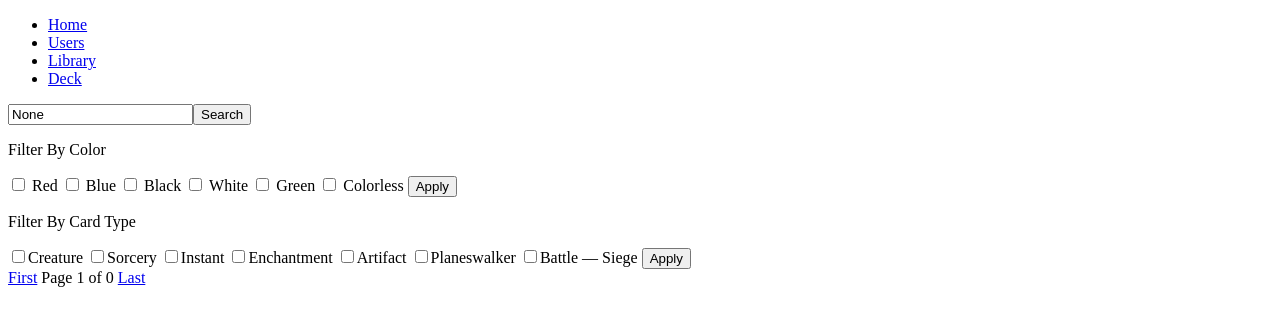
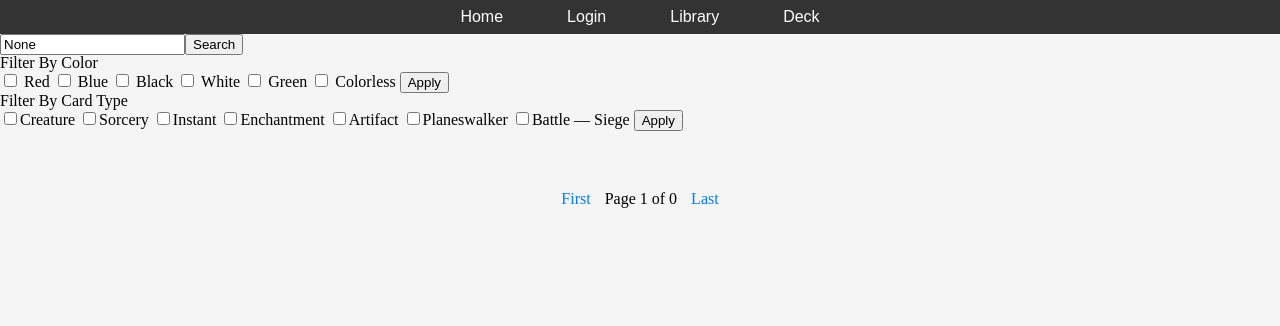
Before and after one commit to kodyswells/specs-capstone, a Flask app: page /search in a window 1280 px wide. Shown: the top 326 px of the page. Run offline with Flask 3, Linux system fonts and the light colour scheme; the visitor is signed in with stand-in values (Sample User, id 1).

Commit message:
Added styling to the library page, and made a dedicated page for login

```diff
--- a/server.py
+++ b/server.py
@@ -1,5 +1,6 @@
 from flask import Flask, render_template, flash, redirect, session, request
 from model import connect_to_db, User, Card, Deck, CardDeck, Library, db
+from collections import defaultdict
 
 app = Flask(__name__)
 app.secret_key = "DevTest"
@@ -29,7 +30,11 @@ def register_user():
         db.session.commit()
         flash("Account created! Please log in.")
 
-    return redirect("/")
+    return render_template("login.html")
+
+@app.route("/login")
+def login_page():
+    return render_template("login.html")
 
 @app.route("/login", methods=["POST"])
 def login():
@@ -44,7 +49,7 @@ def login():
         return redirect("/")
     else:
         flash("Invalid login information")
-        return redirect("/")
+        return render_template("login.html")
 
 @app.route("/logout", methods=["POST"])
 def logout():
@@ -168,11 +173,32 @@ def show_cards_in_deck(deck_id):
     card_decks = CardDeck.get_by_deck_id(deck_id)
     cards = [cd.card for cd in card_decks]
 
-    return render_template("individual_deck.html", deck=deck, cards=cards)
+    # Group cards by type
+    cards_by_type = defaultdict(list)
+    for card in cards:
+        card_type = card.type_line_front
+        if "Creature" in card_type:
+            cards_by_type["Creature"].append(card)
+        elif "Sorcery" in card_type:
+            cards_by_type["Sorcery"].append(card)
+        elif "Instant" in card_type:
+            cards_by_type["Instant"].append(card)
+        elif "Enchantment" in card_type:
+            cards_by_type["Enchantment"].append(card)
+        elif "Artifact" in card_type:
+            cards_by_type["Artifact"].append(card)
+        elif "Planeswalker" in card_type:
+            cards_by_type["Planeswalker"].append(card)
+        elif "Battle" in card_type:
+            cards_by_type["Battle — Siege"].append(card)
+        elif "Land" in card_type:
+            cards_by_type["Land"].append(card)
+
+    return render_template("individual_deck.html", deck=deck, cards_by_type=cards_by_type)
 
 @app.route("/deck/remove_card", methods=["POST"])
 def remove_card():
-    name_req = request.form.get("name").strip()  # Strip any leading/trailing whitespace
+    name_req = request.form.get("name").strip()
     deck_id = request.form.get("deck_id")
     quantity = int(request.form.get("quantity"))
 
--- /dev/null
+++ b/static/reset.css
@@ -0,0 +1,48 @@
+/* http://meyerweb.com/eric/tools/css/reset/
+   v2.0 | 20110126
+   License: none (public domain)
+*/
+
+html, body, div, span, applet, object, iframe,
+h1, h2, h3, h4, h5, h6, p, blockquote, pre,
+a, abbr, acronym, address, big, cite, code,
+del, dfn, em, img, ins, kbd, q, s, samp,
+small, strike, strong, sub, sup, tt, var,
+b, u, i, center,
+dl, dt, dd, ol, ul, li,
+fieldset, form, label, legend,
+table, caption, tbody, tfoot, thead, tr, th, td,
+article, aside, canvas, details, embed,
+figure, figcaption, footer, header, hgroup,
+menu, nav, output, ruby, section, summary,
+time, mark, audio, video {
+	margin: 0;
+	padding: 0;
+	border: 0;
+	font-size: 100%;
+	font: inherit;
+	vertical-align: baseline;
+}
+/* HTML5 display-role reset for older browsers */
+article, aside, details, figcaption, figure,
+footer, header, hgroup, menu, nav, section {
+	display: block;
+}
+body {
+	line-height: 1;
+}
+ol, ul {
+	list-style: none;
+}
+blockquote, q {
+	quotes: none;
+}
+blockquote:before, blockquote:after,
+q:before, q:after {
+	content: '';
+	content: none;
+}
+table {
+	border-collapse: collapse;
+	border-spacing: 0;
+}
--- /dev/null
+++ b/static/scripts.js
@@ -0,0 +1,17 @@
+document.addEventListener('DOMContentLoaded', () => {
+    const cards = document.querySelectorAll('.card');
+    const hoveredCardImg = document.getElementById('hovered-card-img');
+    const hoverCardContainer = document.querySelector('.hover-card');
+
+    cards.forEach(card => {
+        card.addEventListener('mouseenter', () => {
+            const imgSrc = card.getAttribute('data-img');
+            hoveredCardImg.src = imgSrc;
+            hoverCardContainer.style.display = 'block';
+        });
+
+        card.addEventListener('mouseleave', () => {
+            hoverCardContainer.style.display = 'none';
+        });
+    });
+});
--- /dev/null
+++ b/static/styles.css
@@ -0,0 +1,160 @@
+body {
+    font-family: 'Arial, sans-serif';
+    background-color: #f5f5f5;
+    margin: 0;
+    padding: 0;
+}
+
+header {
+    background-color: #333;
+    color: white;
+    padding: 1rem;
+    text-align: center;
+}
+
+nav ul {
+    list-style-type: none;
+    padding: 0;
+    display: flex;
+    justify-content: center;
+    background-color: #333;
+}
+
+nav li {
+    margin: 0 1rem;
+}
+
+nav button {
+    background-color: #333;
+    color: white;
+    border: none;
+    padding: 0.5rem 1rem;
+    text-decoration: none;
+    font-size: 1rem;
+    cursor: pointer;
+    border-radius: 5px;
+}
+
+nav button:hover {
+    background-color: #333;
+}
+
+.flash-msg {
+    color: red;
+    text-align: center;
+    margin: 1rem 0;
+}
+
+.deck-container {
+    padding: 2rem;
+    max-width: 1200px;
+    margin: 0 auto;
+}
+
+.deck-container h1 {
+    text-align: center;
+    margin-bottom: 2rem;
+}
+
+.deck-details {
+    display: flex;
+    justify-content: center;
+    position: relative;
+}
+
+.hover-card {
+    position: fixed;
+    top: 25%; /* Adjust this value based on your header height */
+    left: 30px; /* Add some padding from the left */
+    width: 300px;
+    z-index: 10;
+    background-color: white;
+    border: 1px solid #ddd;
+    box-shadow: 0 4px 10px rgba(0, 0, 0, 0.2);
+    display: none; /* Hide by default */
+}
+
+.hover-card img {
+    width: 100%;
+}
+
+.card-list {
+    margin-left: 250px; /* Make space for the hover card */
+}
+
+.card-list ul {
+    list-style-type: none;
+    padding: 0;
+}
+
+.card-list li {
+    padding: 0.5rem;
+    cursor: pointer;
+}
+
+.card-list li:hover {
+    background-color: #e0e0e0;
+}
+
+.card-type-section {
+    margin-bottom: 2rem;
+}
+
+.card-type-section h2 {
+    text-align: left;
+}
+
+.remove-card-form {
+    margin-top: 2rem;
+    text-align: center;
+}
+
+.remove-card-form label,
+.remove-card-form input {
+    display: block;
+    margin: 0.5rem auto;
+}
+
+#libraryCardContainer {
+    display: grid;
+    grid-template-columns: repeat(5, 1fr); /* Creates 5 columns each taking up equal space */
+    grid-gap: 20px; /* Space between the cards */
+    padding: 20px; /* Padding around the grid */
+}
+
+#libraryCardContainer img {
+    width: 100%; /* Ensures images take up all available width of the card */
+    height: auto; /* Keeps the image aspect ratio intact */
+}
+
+#libraryCard {
+    display: block;
+    text-align: center; /* Centers the text inside the card */
+    box-shadow: 0 4px 8px rgba(0,0,0,0.1); /* Optional: adds a subtle shadow to each card */
+    transition: transform 0.2s; /* Optional: smooth transition for hover effects */
+}
+
+#libraryCard:hover {
+    transform: scale(1.05); /* Optional: slightly enlarges the card on hover */
+}
+
+#libraryCard a {
+    text-decoration: none;
+    color: black;
+}
+
+
+.pagination {
+    text-align: center; /* Center-aligns the pagination links */
+    margin-top: 20px; /* Space between cards and pagination */
+}
+
+.pagination a {
+    margin: 0 10px; /* Space between pagination links */
+    text-decoration: none; /* Removes underline from links */
+    color: #007bff; /* Bootstrap link color for consistency, or choose your own */
+}
+
+.pagination a:hover {
+    text-decoration: underline; /* Underlines links on hover for better interaction */
+}
--- a/templates/base.html
+++ b/templates/base.html
@@ -3,25 +3,26 @@
 <head>
     <meta charset="UTF-8">
     <meta name="viewport" content="width=device-width, initial-scale=1.0">
-    <title>{{title}}</title>
+    <link rel="stylesheet" href="../static/reset.css">
+    <link rel="stylesheet" href="../static/styles.css">
+    <title>{% block title %}{{ title }}{% endblock %}</title>
 
     {% block head %}
-        <nav>
-            <ul>
-                <li><a href="/">Home</a></li>
-                <li><a href="/users">Users</a></li>
-                <li><a href="/library">Library</a></li>
-                <li><a href="/deck">Deck</a></li>
-            </ul>
-        </nav>
+    <nav>
+        <ul>
+            <li><button onclick="location.href='/'">Home</button></li>
+            <li><button onclick="location.href='/login'">Login</button></li>
+            <li><button onclick="location.href='/library'">Library</button></li>
+            <li><button onclick="location.href='/deck'">Deck</button></li>
+        </ul>
+    </nav>
     {% endblock %}
 </head>
 <body>
     {% for msg in get_flashed_messages() %}
-    <p class="flash-msg">
-      {{ msg }}
-    </p>
+    <p class="flash-msg">{{ msg }}</p>
     {% endfor %}
     {% block body %}{% endblock %}
+    <script src="../static/scripts.js"></script>
 </body>
 </html>
--- a/templates/individual_cards.html
+++ b/templates/individual_cards.html
@@ -1,6 +1,6 @@
 {% extends 'base.html' %}
 
-{% block title %} <title>{{ card.name_front }}</title>{% endblock %}
+{% block title %}{{ card.name_front }}{% endblock %}
 
 {% block body %}
     <h1>{{ card.name_front }}</h1>
--- a/templates/library.html
+++ b/templates/library.html
@@ -31,21 +31,25 @@
             </span>
         </form>
     </div>
-    {% for card in cards %}
-    <a href="/library/{{ card.card_id }}">
-        <h1>{{ card.name_front }}</h1>
-        <img src="{{ card.img_uri_small_front }}" alt="{{ card.name_front }}">
-    </a>
-    {% endfor %}
+    <div id="libraryCardContainer">
+        {% for card in cards %}
+        <span id="libraryCard">
+            <a href="/library/{{ card.card_id }}">
+                <h1>{{ card.name_front }}</h1>
+                <img src="{{ card.img_uri_normal_front }}" alt="{{ card.name_front }}">
+            </a>
+        </span>
+        {% endfor %}
+    </div>
 
     <div class="pagination">
         <a href="{{ url_for('filter_cards', page=1, search=search, color=selected_colors, card_type=selected_types) }}">First</a>
         {% if pagination.has_prev %}
-            <a href="{{ url_for('filter_cards', page=pagination.prev_num, search=search, color=selected_colors, card_type=selected_types) }}">Previous</a>
+            <a href="{{ url_for('filter_cards', page=pagination.prev_num, search=search, color=selected_colors, card_type=selected_types) }}"><</a>
         {% endif %}
         <span>Page {{ pagination.page }} of {{ pagination.pages }}</span>
         {% if pagination.has_next %}
-            <a href="{{ url_for('filter_cards', page=pagination.next_num, search=search, color=selected_colors, card_type=selected_types) }}">Next</a>
+            <a href="{{ url_for('filter_cards', page=pagination.next_num, search=search, color=selected_colors, card_type=selected_types) }}">></a>
         {% endif %}
         <a href="{{ url_for('filter_cards', page=pagination.pages, search=search, color=selected_colors, card_type=selected_types) }}">Last</a>
     </div>
```
Also changed, not shown: templates/homepage.html (+0 -29 lines), templates/individual_deck.html (+21 -11 lines), templates/login.html (added, +37 -0 lines), static/library.js (added).
